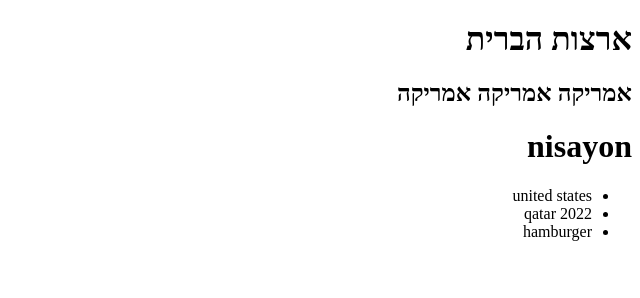
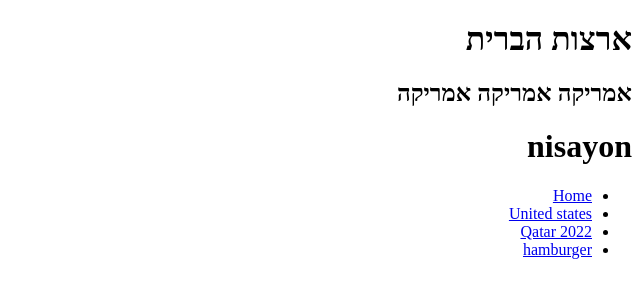
Before and after one commit to Nivte/class-2022.11.28, a plain HTML site: page index.html in a window 1280 px wide. Shown: the whole page, without its empty margins (640-1280 px from the left). Drawn offline with Linux system fonts and the light colour scheme.

Commit message:
add links

```diff
--- a/index.html
+++ b/index.html
@@ -9,9 +9,10 @@
 
     <h1>nisayon</h1>
     <ul>
-      <li>united states</li>
-      <li>qatar 2022</li>
-      <li>hamburger</li>
+      <li><a href="./"> Home </a></li>
+      <li><a href="homework1.html"> United states </a></li>
+      <li><a href="homework2.html"> Qatar 2022</a></li>
+      <li><a href="homework3.html"> hamburger</a></li>
     </ul>
   </body>
 </html>
```
